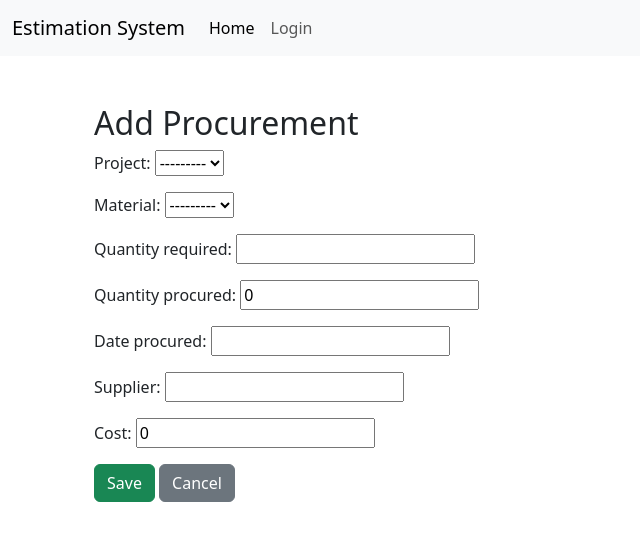
After one commit to saveenstha/estimator, a Django app: page /estimates/procurements/add/ in a window 1280 px wide. The commit adds this page. Shown: the top 541 px of the page, without its empty margins (0-640 px from the left). Run offline with Django 5.2, Linux system fonts and the light colour scheme; data that the repository does not hold is empty; some libraries are stand-ins or nearby versions.

Commit message:
added procurement funcationalities

```diff
--- a/estimates/admin.py
+++ b/estimates/admin.py
@@ -2,4 +2,6 @@ from django.contrib import admin
 from .models import *
 
 admin.site.register(Material)
+admin.site.register(MaterialCategory)
+admin.site.register(Procurement)
 admin.site.register(EstimateComponent)
--- a/estimates/forms.py
+++ b/estimates/forms.py
@@ -1,11 +1,20 @@
 from django import forms
-from .models import EstimateComponent, Material
+from .models import EstimateComponent, Material, Procurement, MaterialCategory
 
 
 class MaterialForm(forms.ModelForm):
     class Meta:
         model = Material
-        fields = ['name', 'unit', 'rate']
+        fields = ['name', 'unit', 'rate', 'category']
+
+
+class ProcurementForm(forms.ModelForm):
+    class Meta:
+        model = Procurement
+        fields = [
+            'project', 'material', 'quantity_required', 'quantity_procured',
+            'date_procured', 'supplier', 'cost'
+        ]
 
 
 class EstimateComponentForm(forms.ModelForm):
--- a/estimates/models.py
+++ b/estimates/models.py
@@ -1,10 +1,18 @@
 from django.db import models
 from projects.models import Project
+
+
+class MaterialCategory(models.Model):
+    name = models.CharField(max_length=100)
+
+    def __str__(self):
+        return self.name
 
 class Material(models.Model):
     name = models.CharField(max_length=255)
     unit = models.CharField(max_length=50)
     rate = models.DecimalField(max_digits=10, decimal_places=2)
+    category = models.ForeignKey(MaterialCategory, on_delete=models.SET_NULL, null=True, blank=True)
 
     def __str__(self):
         return self.name
@@ -21,3 +29,24 @@ class EstimateComponent(models.Model):
 
     def __str__(self):
         return f"{self.project.name} - Floor {self.floor_number} - {self.material.name}"
+
+
+class Procurement(models.Model):
+    project = models.ForeignKey(Project, on_delete=models.CASCADE)
+    material = models.ForeignKey(Material, on_delete=models.CASCADE)
+    quantity_required = models.FloatField()
+    quantity_procured = models.FloatField(default=0)
+    date_procured = models.DateField(null=True, blank=True)
+    supplier = models.CharField(max_length=255, blank=True)
+    cost = models.DecimalField(max_digits=12, decimal_places=2, default=0)
+
+    def is_fulfilled(self):
+        return self.quantity_procured >= self.quantity_required
+
+    def progress_percent(self):
+        if self.quantity_required == 0:
+            return 0
+        return round((self.quantity_procured / self.quantity_required) * 100, 2)
+
+    def __str__(self):
+        return f"{self.project.name} - {self.material.name}"
--- a/estimates/urls.py
+++ b/estimates/urls.py
@@ -2,8 +2,8 @@ from django.urls import path
 from .views import (
     EstimateComponentCreateView, EstimateListView, EstimateDetailView, EstimateUpdateView,
     EstimateCreateView, EstimateDeleteView, EstimateCSVUploadView,
-    MaterialListView, MaterialCreateView, MaterialUpdateView, MaterialDeleteView
-
+    MaterialListView, MaterialCreateView, MaterialUpdateView, MaterialDeleteView,
+    ProcurementListView, ProcurementCreateView, ProcurementDeleteView, ProcurementDetailView, ProcurementUpdateView
 )
 
 urlpatterns = [
@@ -19,4 +19,10 @@ urlpatterns = [
     path('materials/add/', MaterialCreateView.as_view(), name='material-add'),
     path('materials/<int:pk>/edit/', MaterialUpdateView.as_view(), name='material-edit'),
     path('materials/<int:pk>/delete/', MaterialDeleteView.as_view(), name='material-delete'),
+
+    path('procurements/', ProcurementListView.as_view(), name='procurement-list'),
+    path('procurements/add/', ProcurementCreateView.as_view(), name='procurement-add'),
+    path('procurements/<int:pk>/', ProcurementDetailView.as_view(), name='procurement-detail'),
+    path('procurements/<int:pk>/edit/', ProcurementUpdateView.as_view(), name='procurement-edit'),
+    path('procurements/<int:pk>/delete/', ProcurementDeleteView.as_view(), name='procurement-delete'),
 ]
--- a/estimates/views.py
+++ b/estimates/views.py
@@ -1,8 +1,8 @@
 from django.views.generic import ListView, DetailView, CreateView, UpdateView, DeleteView, FormView
 from django.urls import reverse_lazy
 
-from .models import EstimateComponent, Material
-from .forms import EstimateComponentForm, EstimateCSVUploadForm, MaterialForm
+from .models import EstimateComponent, Material, MaterialCategory, Procurement
+from .forms import EstimateComponentForm, EstimateCSVUploadForm, MaterialForm, ProcurementForm
 from projects.models import Project
 
 import csv
@@ -17,12 +17,15 @@ class MaterialListView(ListView):
     paginate_by = 10
 
     def get_queryset(self):
-        query = self.request.GET.get("q")
-        qs = super().get_queryset()
-        if query:
-            qs = qs.filter(Q(name__icontains=query))
-        return qs
+        category = self.request.GET.get('category')
+        if category:
+            return Material.objects.filter(category__name=category)
+        return Material.objects.all()
 
+    def get_context_data(self, **kwargs):
+        context = super().get_context_data(**kwargs)
+        context['categories'] = MaterialCategory.objects.all()
+        return context
 
 class MaterialCreateView(CreateView):
     model = Material
@@ -91,6 +94,34 @@ class EstimateDeleteView(DeleteView):
     success_url = reverse_lazy('estimate-list')
 
 
+# Procurement CRUD
+class ProcurementListView(ListView):
+    model = Procurement
+    template_name = 'estimates/procurement_list.html'
+    context_object_name = 'procurements'
+
+class ProcurementCreateView(CreateView):
+    model = Procurement
+    form_class = ProcurementForm
+    template_name = 'estimates/procurement_form.html'
+    success_url = reverse_lazy('procurement-list')
+
+class ProcurementUpdateView(UpdateView):
+    model = Procurement
+    form_class = ProcurementForm
+    template_name = 'estimates/procurement_form.html'
+    success_url = reverse_lazy('procurement-list')
+
+class ProcurementDeleteView(DeleteView):
+    model = Procurement
+    template_name = 'estimates/procurement_confirm_delete.html'
+    success_url = reverse_lazy('procurement-list')
+
+class ProcurementDetailView(DetailView):
+    model = Procurement
+    template_name = 'estimates/procurement_detail.html'
+
+# Estimate Component CRUD
 class EstimateComponentCreateView(CreateView):
     model = EstimateComponent
     form_class = EstimateComponentForm
--- a/requirements.txt
+++ b/requirements.txt
@@ -1,6 +1,12 @@
 asgiref==3.9.1
 Django==5.2.4
 django-environ==0.12.0
+django-widget-tweaks==1.5.0
+numpy==2.2.6
+opencv-python==4.12.0.88
+packaging==25.0
+pillow==11.3.0
 psycopg2-binary==2.9.10
+pytesseract==0.3.13
 sqlparse==0.5.3
 tzdata==2025.2
--- /dev/null
+++ b/templates/estimates/procurement_form.html
@@ -0,0 +1,11 @@
+{% extends 'base.html' %}
+{% block content %}
+<div class="container mt-4">
+  <h2>{{ view.object.pk|yesno:"Edit Procurement,Add Procurement" }}</h2>
+  <form method="post">{% csrf_token %}
+    {{ form.as_p }}
+    <button type="submit" class="btn btn-success">Save</button>
+    <a href="{% url 'procurement-list' %}" class="btn btn-secondary">Cancel</a>
+  </form>
+</div>
+{% endblock %}
--- a/templates/includes/topnav.html
+++ b/templates/includes/topnav.html
@@ -9,31 +9,22 @@
         <li class="nav-item">
           <a class="nav-link active" aria-current="page" href="{% url 'home' %}">Home</a>
         </li>
-        <li class="nav-item">
-          <a class="nav-link" href="{% url 'project-list' %}">Projects</a>
-        </li>
-        <li class="nav-item">
-          <a class="nav-link" href="{% url 'estimate-list' %}">Estimates</a>
-        </li>
-
-
-    {% if user.is_authenticated %}
-
-        <div class="dropdown-menu dropdown-menu-right">
-            dropdown
-            <a href="#" class="dropdown-item">Profile</a>
-            <div class="dropdown-divider"></div>
-            <a href="{% url 'logout' %}" class="dropdown-item">Logout</a>
-        </div>
-    {% endif %}
 
       <!-- Right navbar links -->
   <ul class="navbar-nav ml-auto">
     {% if user.is_authenticated %}
+
     <li class="nav-item d-none d-sm-inline-block">
       <a href="{% url 'dashboard' %}" class="nav-link">Dashboard</a>
-    <li class="nav-item d-none d-sm-inline-block">
-      <a href="{% url 'dashboard' %}" class="nav-link">Dashboard</a>
+    </li>
+    <li class="nav-item">
+      <a class="nav-link" href="{% url 'project-list' %}">Projects</a>
+    </li>
+    <li class="nav-item">
+      <a class="nav-link" href="{% url 'estimate-list' %}">Estimates</a>
+    </li>
+    <li class="nav-item">
+      <a class="nav-link" href="{% url 'material-list' %}">Materials</a>
     </li>
     <li class="nav-item dropdown">
       <a class="nav-link" data-toggle="dropdown" href="#">
```
Also changed, not shown: core/views.py (+9 -1 lines), templates/core/dashboard.html (+7 -32 lines), templates/estimates/material_form.html (+9 -0 lines), templates/estimates/material_list.html (+13 -0 lines), templates/estimates/procurement_confirm_delete.html (added, +11 -0 lines), templates/estimates/procurement_detail.html (added, +16 -0 lines), templates/estimates/procurement_list.html (added, +37 -0 lines), estimates/migrations/0003_materialcategory_material_category.py (added), estimates/migrations/0004_procurement.py (added).
